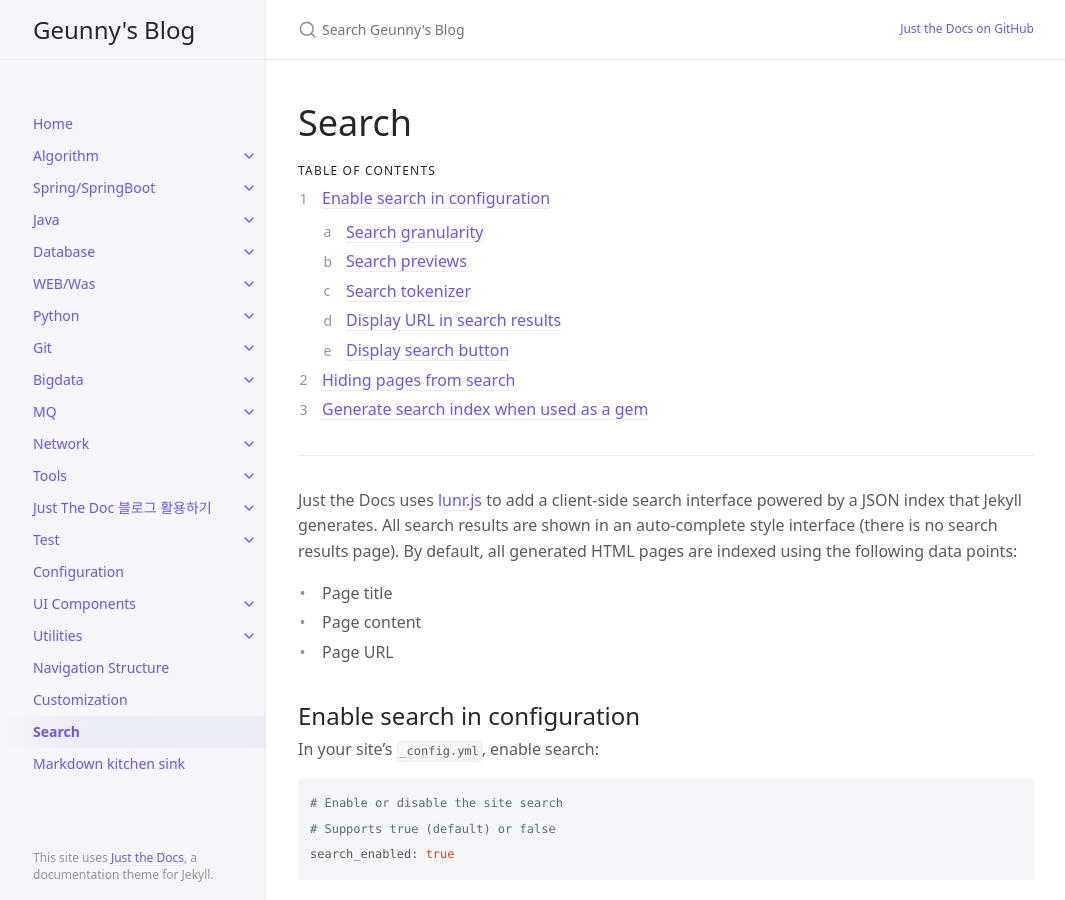
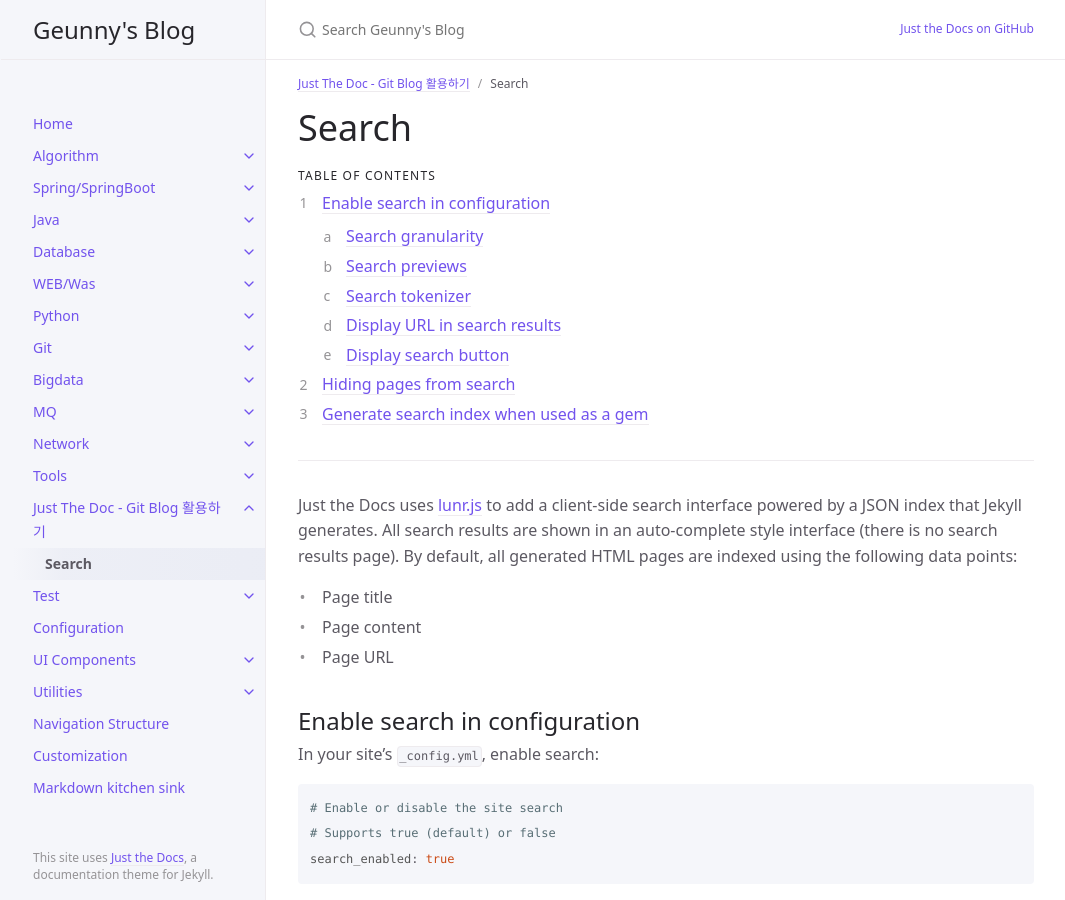
Before and after one commit to rmsdud2435/geunny-blog-renewal, a Jekyll site: the page built from docs/manual/search.md, in a window 1280 px wide and 900 px high. Shown: the whole window, without its empty margins (106-1171 px from the left). Built offline with Jekyll 4.4.1, drawn with Linux system fonts in a browser that asks for light colours.

Commit message:
Nav work2

```diff
--- a/docs/manual/tools_main.md
+++ b/docs/manual/manual_main.md
@@ -1,6 +1,6 @@
 ---
 layout: default
-title: Just The Doc 블로그 활용하기
+title: Just The Doc - Git Blog 활용하기
 nav_order: 12
 has_children: true
 permalink: /manual
--- a/docs/search.md
+++ b/docs/manual/search.md
@@ -1,7 +1,8 @@
 ---
 layout: default
 title: Search
-nav_order: 10007
+parent: Just The Doc - Git Blog 활용하기
+nav_order: 7
 ---
 
 # Search
```
